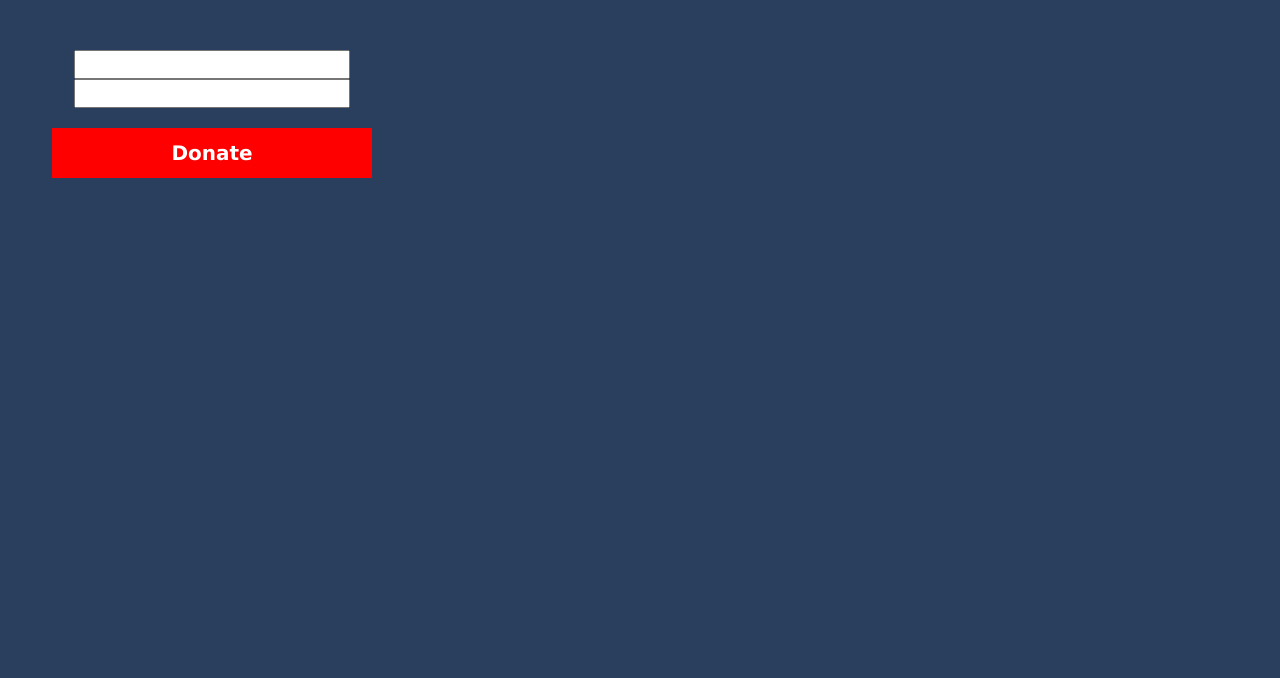
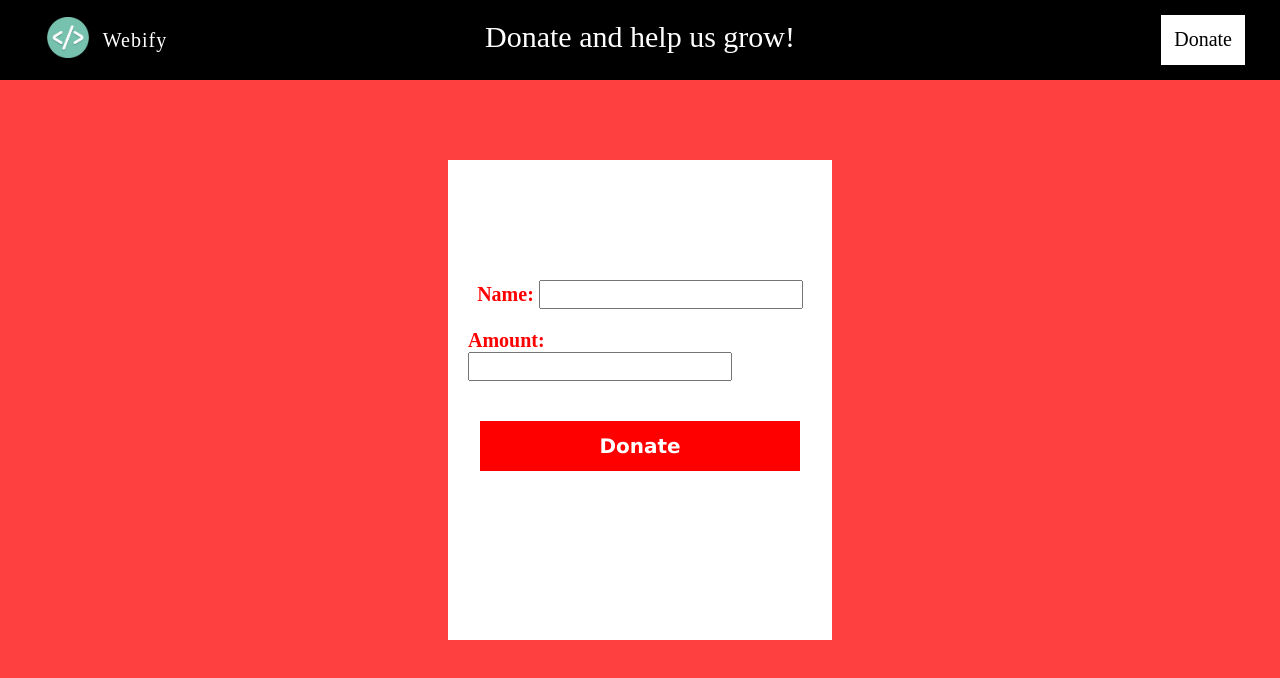
Before and after one commit to Siddhant-Baranwal/webify_frontend, a React (Create React App) app: page /donate in a window 1280 px wide. Shown: the top 678 px of the page. Built offline with nearby package versions, Linux system fonts and the light colour scheme; the HTML template or start-up script is replaced by a standard one.

Commit message:
fixed the bug in demo page

```diff
--- a/src/App.css
+++ b/src/App.css
@@ -236,10 +236,6 @@ li {
   text-decoration: none;
 }
 
-form div span{
-
-}
-
 form *{
   font-size: 20px;
   color: red;
@@ -292,3 +288,12 @@ form{
   justify-content: center;
   align-items: center;
 }
+
+.donate{
+  width: 30vw;
+  height: 60vh;
+  background-color: white;
+  margin: 10vh 0vw 0vh 35vw;
+  padding-top: 15vh;
+  box-sizing: border-box;
+}
--- a/src/Components/Demo.js
+++ b/src/Components/Demo.js
@@ -3,19 +3,16 @@ import Navbar from './Navbar';
 import axios from 'axios';
 
 const Demo = () => {
-  const BACKEND_URL = "https://webify-backend-hnli.onrender.com/";
+  const BACKEND_URL = "https://webify-backend-hnli.onrender.com";
   document.body.style.backgroundColor = "#ff4040";
   const submitHandler = (event) => {
     event.preventDefault();
     const name = event.target.name.value;
     const phone = event.target.phone.value;
-    console.log(name)
-    console.log(phone)
     axios.post(`${BACKEND_URL}/demo`, {
       name, phone
     })
     .then((response) => {
-      console.log(response);
       event.target.reset();
     })
     .catch((error) => {
@@ -36,7 +33,7 @@ const Demo = () => {
         </div>
         <div>
         <span>Phone: </span>
-        <input type="text" name="phone" id="phone" />
+        <input type="number" name="phone" id="phone" />
         </div>
         <button type="submit">Submit</button>
       </form>
--- a/src/Components/Donate.js
+++ b/src/Components/Donate.js
@@ -1,8 +1,10 @@
 import React from 'react';
+import Navbar from './Navbar';
 import axios from 'axios';
 
 const Donate = () => {
   const BACKEND_URL = "https://webify-backend-hnli.onrender.com";
+  document.body.style.backgroundColor = "#ff4040";
   const checkoutHandler = async (e) => {
     e.preventDefault();
     const name = e.target.name.value;
@@ -50,9 +52,16 @@ const Donate = () => {
   }
   return (
     <div>
-      <form onSubmit={checkoutHandler}>
+      <Navbar title = "Donate and help us grow!"/>
+      <form className='donate' onSubmit={checkoutHandler}>
+        <div>
+        <span>Name: </span>
         <input type="text" name="name" id="name" />
+        </div>
+        <div>
+        <span>Amount: </span>
         <input type="number" name="amount" id="amount" />
+        </div>
         <button type="submit">Donate</button>
       </form>
     </div>
--- a/src/Components/Success.js
+++ b/src/Components/Success.js
@@ -1,12 +1,15 @@
-import React from 'react'
-import { useParams } from 'react-router-dom'
+import React from 'react';
+import Navbar from './Navbar';
+import { useParams } from 'react-router-dom';
 
 const Success = () => {
+  document.body.style.backgroundColor = "white";
   const {text} = useParams();
   return (
     <div>
-      <h1>Test</h1>
-      <h1>{text}</h1>
+      <Navbar title = "Donate and help us grow!"/>
+      <img src="payment.png" alt="Payment successful." />
+      <h1 className='payment'>Payment successful with payment ID : {text}</h1>
     </div>
   )
 }
```
Also changed, not shown: public/payment.png (added).
